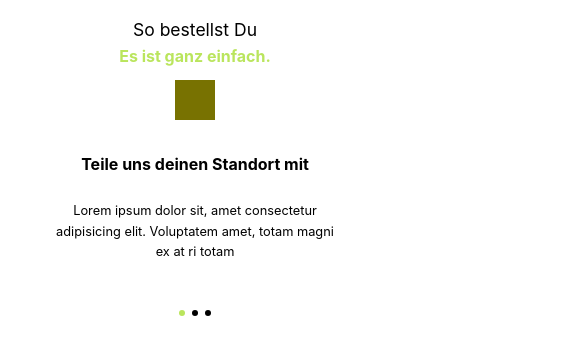
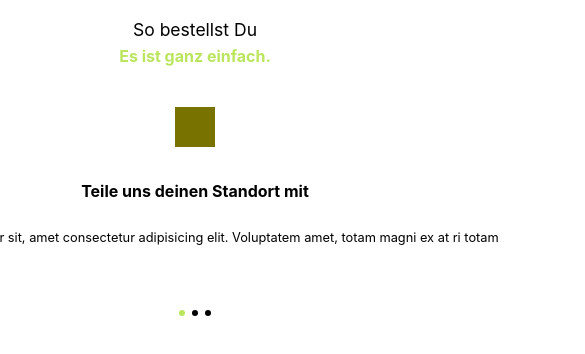
Before and after one commit to Kateranlah/vuejs, a Vue app in the folder first-vue/: page / in a window 390 px wide. Shown: the part 988-1342 px from the top of the page, 585 px wide, since content can reach past the window. Built offline with nearby package versions, Linux system fonts and the light colour scheme; grey boxes are pictures that could not be loaded.

Commit message:
worked on slider

```diff
--- a/first-vue/src/styles/views/landing.scss
+++ b/first-vue/src/styles/views/landing.scss
@@ -191,15 +191,12 @@ main {
   }
 }
 
-
-
 :where(.dot) {
   cursor: pointer;
   height: 0.4rem;
   width: 0.4rem;
   border-radius: 100%;
   background-color: black;
-
 }
 
 span:has(.dot) {
@@ -259,6 +256,45 @@ span:has(.dot) {
       padding-top: 10%;
     }
   }
+
+  .card-simple {
+    justify-content: center;
+    flex-shrink: 0;
+    width: 100%;
+    background: white;
+    transform-origin: center center;
+    transform: scale(1);
+    scroll-snap-align: center;
+
+    white-space: nowrap
+
+  }
+
+  #slider-container {
+    display: flex;
+    align-items: center;
+    justify-content: center;
+
+  }
+
+  .slider {
+    text-align: center;
+    position: relative;
+
+    width: 70%;
+
+    scroll-snap-type: x mandatory;
+    overflow-x: auto; /* Enable horizontal scrolling */
+    overflow-y: hidden; /* Hide vertical scrollbar */
+
+    -ms-overflow-style: none;  /* IE and Edge */
+    scrollbar-width: none;  /* Firefox */
+    &::-webkit-scrollbar {
+      display: none;}
+  }
+
+
+
 }
 
 // Mobiles
@@ -278,15 +314,14 @@ span:has(.dot) {
     }
   }
 
-  .card-simple{
+  .card-simple {
     p {
-    font-size: 0.8rem;
-    text-align: center;
-    margin-bottom: 1.5rem;
-    width: 100%;
+      font-size: 0.8rem;
+      text-align: center;
+      margin-bottom: 1.5rem;
+      width: 100%;
+    }
   }
-  }
-
 }
 
 @media (max-width: 400px) {
--- a/first-vue/src/views/Landing.vue
+++ b/first-vue/src/views/Landing.vue
@@ -31,27 +31,32 @@
                 <h3 class="normal">So bestellst Du</h3>
                 <h2>Es ist ganz einfach.</h2>
             </div>
-
-            <div class="f-row --max-w-1024">
+            <div id="slider-container">
+                <div ref="test" class="f-row --max-w-1024 slider">
                     <div v-if="desktopView || choosen == 0" class="card-simple">
                         <div><img src="../assets/img/location.png"></div>
                         <h5>Teile uns deinen Standort mit</h5>
-                    <p>Lorem ipsum dolor sit, amet consectetur adipisicing elit. Voluptatem amet, totam magni ex at ri totam
+                        <p>Lorem ipsum dolor sit, amet consectetur adipisicing elit. Voluptatem amet, totam magni ex at ri
+                            totam
                         </p>
                     </div>
-                <div v-if="desktopView || choosen == 1" class="card-simple">
+                    <div v-if="desktopView || choosen == 0" class="card-simple">
                         <div><img src="../assets/img/apple.png"></div>
                         <h5>Suche, worauf du Lust hast</h5>
-                    <p>Lorem ipsum dolor sit, amet consectetur adipisicing elit. Voluptatem amet, totam magni ex at ri totam
+                        <p>Lorem ipsum dolor sit, amet consectetur adipisicing elit. Voluptatem amet, totam magni ex at ri
+                            totam
                         </p>
                     </div>
-                <div v-if="desktopView || choosen == 2" class="card-simple">
+                    <div v-if="desktopView || choosen == 0" class="card-simple">
                         <div><img src="../assets/img/bike.png"></div>
                         <h5>Bestelle zur Lieferung oder Abholung</h5>
-                    <p>Lorem ipsum dolor sit, amet consectetur adipisicing elit. Voluptatem amet, totam magni ex at ri totam
+                        <p>Lorem ipsum dolor sit, amet consectetur adipisicing elit. Voluptatem amet, totam magni ex at ri
+                            totam
                         </p>
                     </div>
                 </div>
+            </div>
+
             <span id="dot-container">
                 <div @click="choosen = 0" class="dot bg-g"></div>
                 <div @click="choosen = 1" class="dot"></div>
@@ -67,13 +72,11 @@ import "../styles/views/landing.scss"
 let choosen = ref(0)
 
 
-
-
 // repetetive code. reduce it
 import { ref } from "vue";
 let desktopView = ref()
 
-function myFunction(x:any) {
+function myFunction(x: any) {
     if (x.matches) {
         desktopView.value = false;
     } else {
```
Lines whose indentation alone changed are shown as unchanged.
